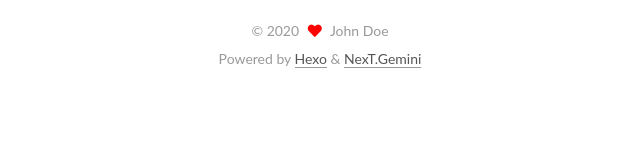
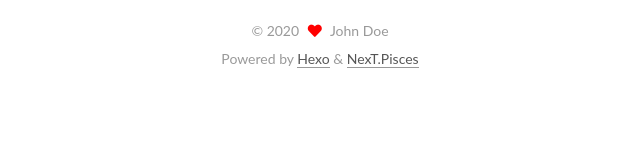
Before and after one commit to Deepturn/Deepturn.github.io, a plain HTML site: page archives/index.html in a window 1280 px wide. Shown: the part 628-794 px from the top of the page, 320-960 px from the left. Drawn offline with Linux system fonts and the light colour scheme.

Commit message:
Site updated: 2020-07-20 09:12:05

```diff
--- a/archives/index.html
+++ b/archives/index.html
@@ -17,7 +17,7 @@
 
 <script id="hexo-configurations">
     var NexT = window.NexT || {};
-    var CONFIG = {"hostname":"yoursite.com","root":"/","scheme":"Gemini","version":"7.8.0","exturl":false,"sidebar":{"position":"left","display":"post","padding":18,"offset":12,"onmobile":false},"copycode":{"enable":false,"show_result":false,"style":null},"back2top":{"enable":true,"sidebar":false,"scrollpercent":false},"bookmark":{"enable":false,"color":"#222","save":"auto"},"fancybox":false,"mediumzoom":false,"lazyload":false,"pangu":false,"comments":{"style":"tabs","active":null,"storage":true,"lazyload":false,"nav":null},"algolia":{"hits":{"per_page":10},"labels":{"input_placeholder":"Search for Posts","hits_empty":"We didn't find any results for the search: ${query}","hits_stats":"${hits} results found in ${time} ms"}},"localsearch":{"enable":false,"trigger":"auto","top_n_per_article":1,"unescape":false,"preload":false},"motion":{"enable":true,"async":false,"transition":{"post_block":"fadeIn","post_header":"slideDownIn","post_body":"slideDownIn","coll_header":"slideLeftIn","sidebar":"slideUpIn"}}};
+    var CONFIG = {"hostname":"yoursite.com","root":"/","scheme":"Pisces","version":"7.8.0","exturl":false,"sidebar":{"position":"left","display":"post","padding":18,"offset":12,"onmobile":false},"copycode":{"enable":false,"show_result":false,"style":null},"back2top":{"enable":true,"sidebar":false,"scrollpercent":false},"bookmark":{"enable":false,"color":"#222","save":"auto"},"fancybox":false,"mediumzoom":false,"lazyload":false,"pangu":false,"comments":{"style":"tabs","active":null,"storage":true,"lazyload":false,"nav":null},"algolia":{"hits":{"per_page":10},"labels":{"input_placeholder":"Search for Posts","hits_empty":"We didn't find any results for the search: ${query}","hits_stats":"${hits} results found in ${time} ms"}},"localsearch":{"enable":false,"trigger":"auto","top_n_per_article":1,"unescape":false,"preload":false},"motion":{"enable":true,"async":false,"transition":{"post_block":"fadeIn","post_header":"slideDownIn","post_body":"slideDownIn","coll_header":"slideLeftIn","sidebar":"slideUpIn"}}};
   </script>
 
   <meta property="og:type" content="website">
@@ -282,7 +282,7 @@
   </span>
   <span class="author" itemprop="copyrightHolder">John Doe</span>
 </div>
-  <div class="powered-by">Powered by <a href="https://hexo.io/" class="theme-link" rel="noopener" target="_blank">Hexo</a> & <a href="https://theme-next.org/" class="theme-link" rel="noopener" target="_blank">NexT.Gemini</a>
+  <div class="powered-by">Powered by <a href="https://hexo.io/" class="theme-link" rel="noopener" target="_blank">Hexo</a> & <a href="https://pisces.theme-next.org/" class="theme-link" rel="noopener" target="_blank">NexT.Pisces</a>
   </div>
 
 
```
Also changed, not shown: 2020/07/20/hello-world/index.html (+2 -2 lines), archives/2020/07/index.html (+2 -2 lines), archives/2020/index.html (+2 -2 lines), index.html (+2 -2 lines).
